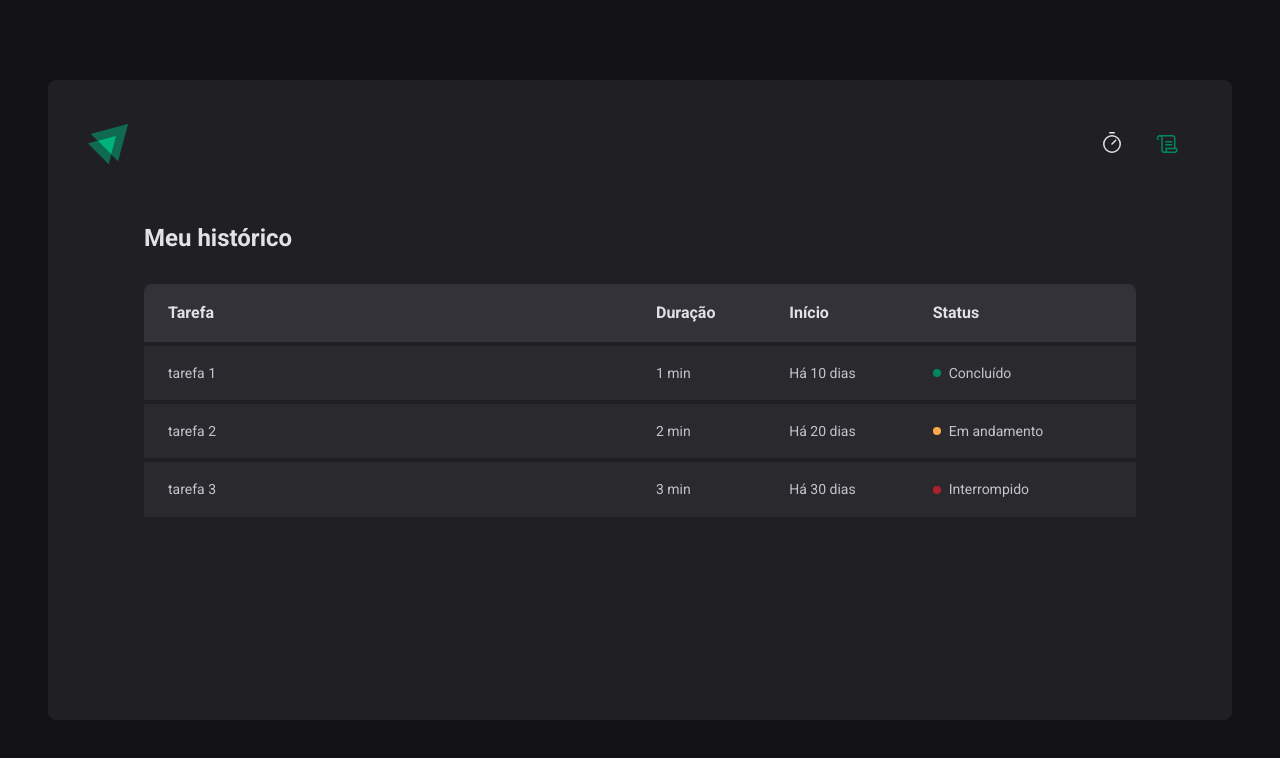
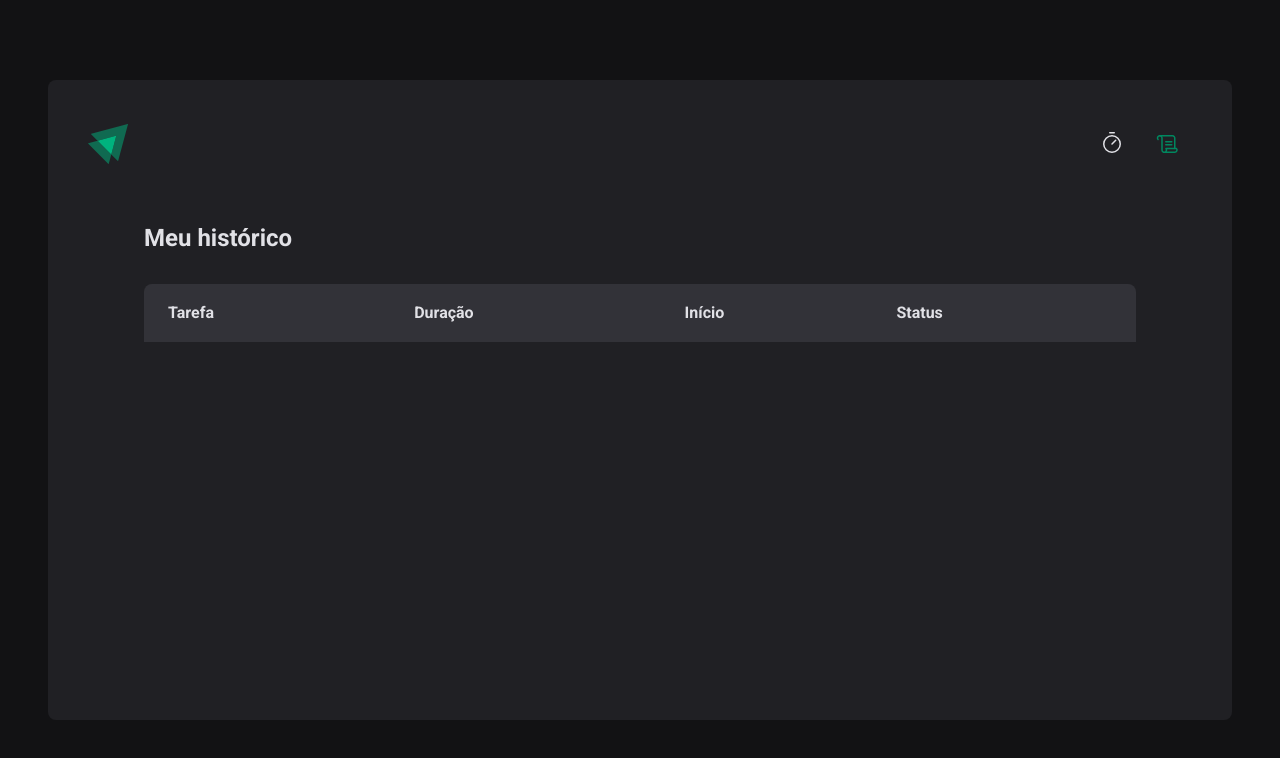
Before and after one commit to hernanytec/ignite-timer, a React (Vite) app: page /history in a window 1280 px wide. Shown: the top 758 px of the page. Built offline with nearby package versions, Linux system fonts and the light colour scheme.

Commit message:
feat: listing cycles in history

```diff
--- a/src/pages/History/index.tsx
+++ b/src/pages/History/index.tsx
@@ -17,7 +17,7 @@
 
 export function History() {
   const { cycles } = useContext(CyclesContext)
-  console.log(cycles)
+
   const tasks = [
     {
       name: 'tarefa 1',
@@ -57,13 +57,21 @@
             </tr>
           </thead>
           <tbody>
-            {tasks.map((task) => (
-              <tr key={task.name}>
-                <td>{task.name}</td>
-                <td>{task.duration}</td>
-                <td>{task.date}</td>
+            {cycles.map((cycle) => (
+              <tr key={cycle.id}>
+                <td>{cycle.task}</td>
+                <td>{cycle.minutesAmount} minutos</td>
+                <td>{cycle.startDate.toISOString()}</td>
                 <td>
-                  <Status color={task.statusColor}>{task.status}</Status>
+                  {cycle.finishedDate && (
+                    <Status color="green">Concluído</Status>
+                  )}
+                  {cycle.interruptedDate && (
+                    <Status color="red">Interrompido</Status>
+                  )}
+                  {!cycle.finishedDate && !cycle.interruptedDate && (
+                    <Status color="yellow">Em andamento</Status>
+                  )}
                 </td>
               </tr>
             ))}
```
